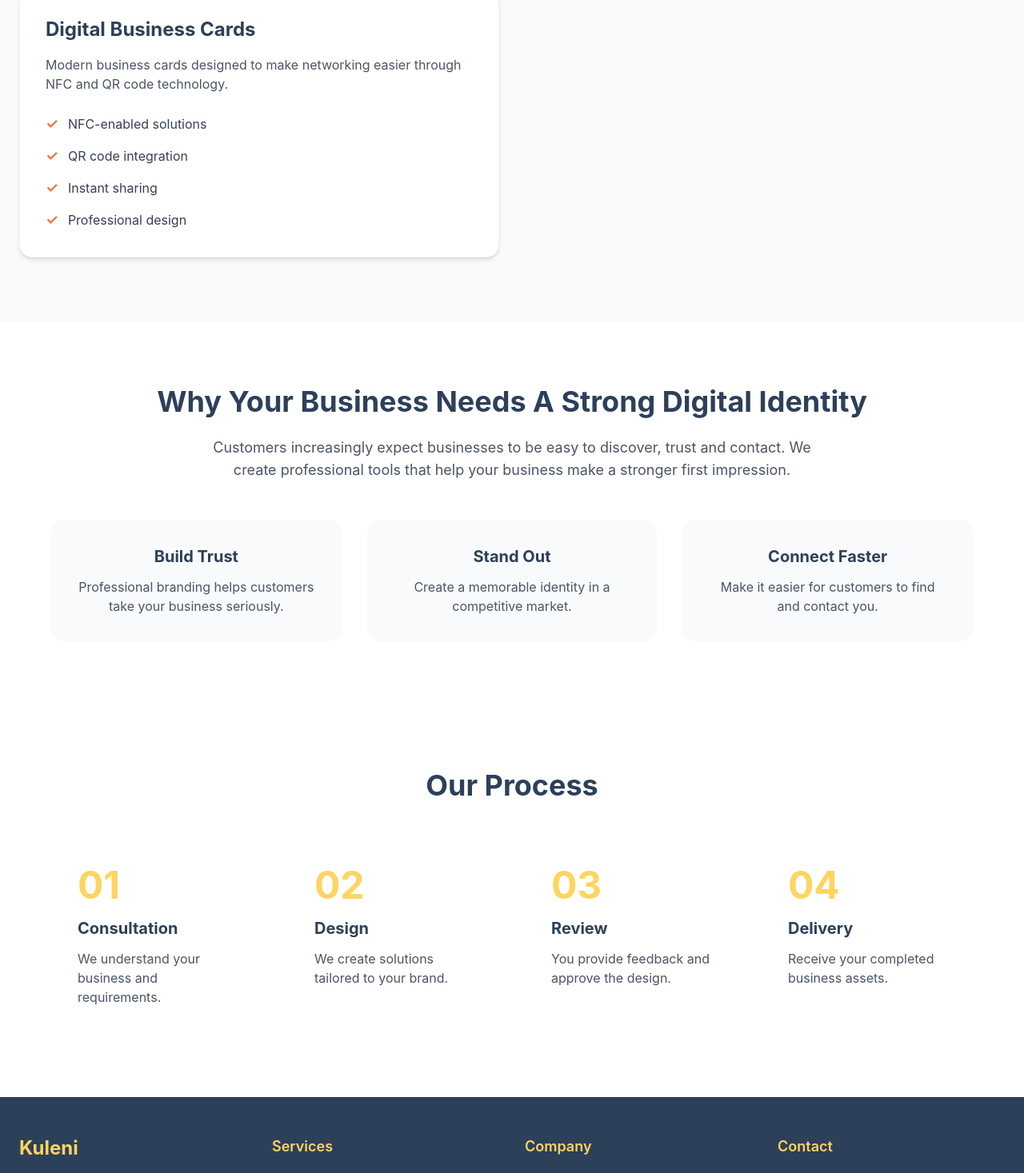
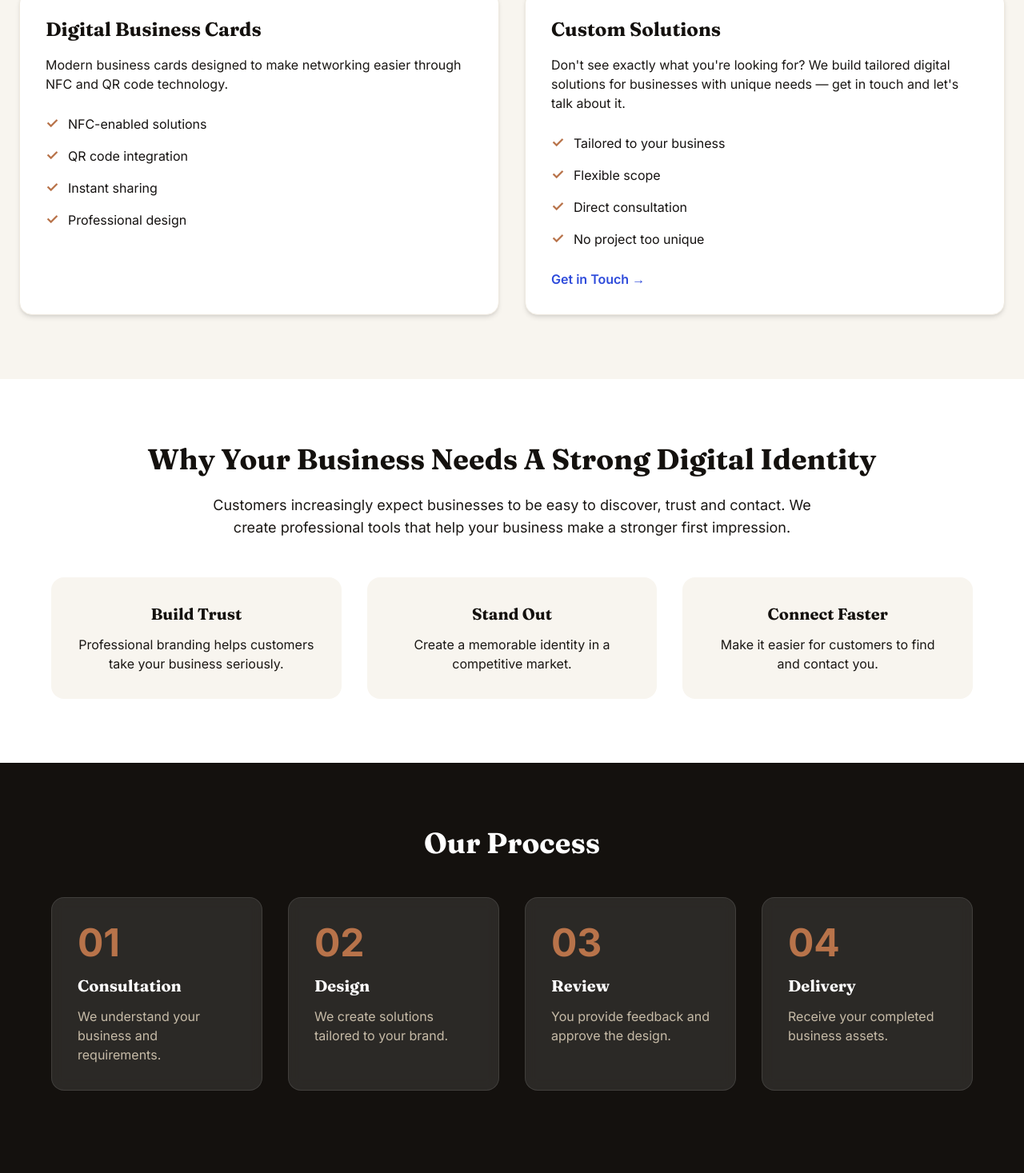
Before and after one commit to maurizio-7/impress-studio, a React (Vite) app: page /services in a window 1280 px wide. Shown: the part 626-2093 px from the top of the page at 80% size. Built offline with nearby package versions, Linux system fonts and the light colour scheme.

Commit message:
change design

```diff
--- a/index.html
+++ b/index.html
@@ -5,6 +5,12 @@
   <meta charset="UTF-8" />
   <link rel="icon" type="image/svg+xml" href="/favicon.svg" />
   <meta name="viewport" content="width=device-width, initial-scale=1.0" />
+  <link rel="preconnect" href="https://fonts.googleapis.com" />
+  <link rel="preconnect" href="https://fonts.gstatic.com" crossorigin />
+  <link
+    href="https://fonts.googleapis.com/css2?family=Fraunces:opsz,wght@9..144,400;9..144,500;9..144,600;9..144,700&family=Inter:wght@400;500;600;700&display=swap"
+    rel="stylesheet"
+  />
   <title>Kuleni</title>
 </head>
 
--- a/src/components/CallToAction.jsx
+++ b/src/components/CallToAction.jsx
@@ -5,18 +5,18 @@ function CallToAction() {
   return (
     <div>
       <section className="py-20 px-6">
-        <div className="max-w-5xl mx-auto bg-blue-600 rounded-3xl p-12 text-center">
+        <div className="max-w-5xl mx-auto bg-brand-interactive rounded-3xl p-12 text-center">
           <h2 className="text-4xl font-bold text-white">
             Ready To Upgrade Your Business?
           </h2>
 
-          <p className="my-4 text-blue-100">
+          <p className="my-4 text-white/80">
             Contact us today and create a professional brand customers trust.
           </p>
 
           <Link
             to="/contact"
-            className="mt-4 px-8 py-4 bg-white text-blue-600 rounded-xl font-bold"
+            className="mt-4 px-8 py-4 bg-white text-brand-interactive rounded-xl font-bold transition-all duration-300 hover:-translate-y-0.5 hover:shadow-lg"
           >
             Get Started
           </Link>
--- a/src/components/ClientBanner.jsx
+++ b/src/components/ClientBanner.jsx
@@ -19,7 +19,7 @@ function ClientBanner() {
             {clients.map((client, index) => (
               <div
                 key={index}
-                className="text-2xl font-semibold text-brand-navy"
+                className="text-2xl font-semibold text-brand-dark"
               >
                 {client}
               </div>
@@ -29,7 +29,7 @@ function ClientBanner() {
             {clients.map((client, index) => (
               <div
                 key={`duplicate-${index}`}
-                className="text-2xl font-semibold text-brand-navy"
+                className="text-2xl font-semibold text-brand-dark"
               >
                 {client}
               </div>
--- a/src/components/Footer.jsx
+++ b/src/components/Footer.jsx
@@ -3,12 +3,12 @@ import { Link } from "react-router-dom";
 
 function Footer() {
   return (
-    <footer className="bg-brand-navy text-white">
+    <footer className="bg-brand-dark text-white">
       <div className="max-w-7xl mx-auto px-6 py-12">
         <div className="grid md:grid-cols-4 gap-8">
           {/* Brand */}
           <div>
-            <h2 className="text-2xl font-bold text-brand-yellow">
+            <h2 className="text-2xl font-bold text-brand-accent">
               <Link to="/">Kuleni</Link>
             </h2>
 
@@ -20,7 +20,7 @@ function Footer() {
 
           {/* Services */}
           <div>
-            <h3 className="text-lg font-semibold text-brand-yellow">
+            <h3 className="text-lg font-semibold text-brand-accent">
               Services
             </h3>
 
@@ -37,21 +37,21 @@ function Footer() {
 
           {/* Company */}
           <div>
-            <h3 className="text-lg font-semibold text-brand-yellow">Company</h3>
+            <h3 className="text-lg font-semibold text-brand-accent">Company</h3>
 
             <ul className="mt-4 space-y-3 text-gray-200">
               <li>
-                <Link to="/services" className="hover:text-brand-yellow">
+                <Link to="/services" className="hover:text-brand-interactive transition-colors duration-200">
                   Services
                 </Link>
               </li>
               <li>
-                <Link to="/portfolio" className="hover:text-brand-yellow">
+                <Link to="/portfolio" className="hover:text-brand-interactive transition-colors duration-200">
                   Portfolio
                 </Link>
               </li>
               <li>
-                <Link to="/contact" className="hover:text-brand-yellow">
+                <Link to="/contact" className="hover:text-brand-interactive transition-colors duration-200">
                   Contact
                 </Link>
               </li>
@@ -60,7 +60,7 @@ function Footer() {
 
           {/* Contact */}
           <div>
-            <h3 className="text-lg font-semibold text-brand-yellow">Contact</h3>
+            <h3 className="text-lg font-semibold text-brand-accent">Contact</h3>
 
             <ul className="mt-4 space-y-3 text-gray-200">
               <li>Lusaka, Zambia</li>
--- a/src/components/Hero.jsx
+++ b/src/components/Hero.jsx
@@ -4,12 +4,12 @@ import heroImage from "../assets/hero-image.jpg";
 
 function Hero() {
   return (
-    <section className="min-h-screen flex items-center px-6 lg:px-20 bg-brand-navy">
+    <section className="min-h-screen flex items-center px-6 lg:px-20 bg-brand-dark">
       <div className="max-w-6xl mx-auto grid lg:grid-cols-2 gap-12 items-center">
         <div>
           <h1 className="text-5xl lg:text-7xl font-bold text-white leading-tight">
             Helping Zambian businesses build a{" "}
-            <span className="text-brand-yellow">digital presence.</span>
+            <span className="text-brand-accent">digital presence.</span>
           </h1>
 
           <p className="mt-6 text-lg text-gray-200 max-w-xl">
@@ -25,7 +25,7 @@ function Hero() {
 
             <Link
               to="/portfolio"
-              className="px-8 py-4 border border-white/40 text-white rounded-xl font-semibold hover:bg-white hover:text-brand-navy transition"
+              className="px-8 py-4 border border-white/40 text-white rounded-xl font-semibold transition-all duration-300 hover:bg-white hover:text-brand-dark hover:-translate-y-0.5"
             >
               View Our Work
             </Link>
--- /dev/null
+++ b/src/components/Reveal.jsx
@@ -0,0 +1,32 @@
+import React, { useEffect, useRef, useState } from "react";
+
+function Reveal({ children, className = "" }) {
+  const ref = useRef(null);
+  const [visible, setVisible] = useState(false);
+
+  useEffect(() => {
+    const node = ref.current;
+    if (!node) return;
+
+    const observer = new IntersectionObserver(
+      ([entry]) => {
+        if (entry.isIntersecting) {
+          setVisible(true);
+          observer.disconnect();
+        }
+      },
+      { threshold: 0.15 },
+    );
+
+    observer.observe(node);
+    return () => observer.disconnect();
+  }, []);
+
+  return (
+    <div className={`reveal ${visible ? "is-visible" : ""} ${className}`} ref={ref}>
+      {children}
+    </div>
+  );
+}
+
+export default Reveal;
--- a/src/index.css
+++ b/src/index.css
@@ -1,12 +1,31 @@
 @import "tailwindcss";
 
 @theme {
-  --color-brand-navy: #2d4059;
-  --color-brand-yellow: #ffd460;
-  --color-brand-orange: #f07b3f;
-  --color-brand-coral: #ea5455;
+  /* Brand palette */
+  --color-brand-dark: #14110e;
+  --color-brand-light: #efeae0;
+  --color-brand-accent: #b8734a;
+  --color-brand-accent-hover: #9a552c;
+  --color-brand-interactive: #2e4bdb;
+  --color-brand-interactive-hover: #0b28b8;
+  --color-brand-structural: #6b6560;
+  --color-brand-text: #1a1714;
 
-  --font-display: "Inter", sans-serif;
+  /* Warm neutral scale, calibrated to the brand palette above,
+     so every existing gray-* utility inherits the new look. */
+  --color-gray-50: #f8f5ef;
+  --color-gray-100: #efeae0;
+  --color-gray-200: #ddd5c5;
+  --color-gray-300: #c7bca8;
+  --color-gray-400: #91887c;
+  --color-gray-500: #6b6560;
+  --color-gray-600: #1a1714;
+  --color-gray-700: #141110;
+  --color-gray-800: #0f0c0a;
+  --color-gray-900: #0a0807;
+
+  --font-display: "Fraunces", serif;
+  --font-sans: "Inter", sans-serif;
 }
 
 /* Global Styles */
@@ -17,8 +36,15 @@ html {
 
 body {
   font-family: "Inter", sans-serif;
-  background-color: white;
-  color: #2d4059;
+  background-color: var(--color-brand-light);
+  color: var(--color-brand-text);
+}
+
+h1,
+h2,
+h3,
+h4 {
+  font-family: "Fraunces", serif;
 }
 
 /* Reusable Components */
@@ -27,21 +53,21 @@ body {
   /* Primary Button */
 
   .btn-primary {
-    @apply bg-brand-yellow text-brand-navy font-semibold px-6 py-3 rounded-lg transition duration-300;
+    @apply bg-brand-interactive text-white font-semibold px-6 py-3 rounded-lg transition-all duration-300 ease-out;
   }
 
   .btn-primary:hover {
-    @apply bg-brand-orange text-white;
+    @apply bg-brand-interactive-hover -translate-y-0.5 shadow-lg;
   }
 
   /* Secondary Button */
 
   .btn-secondary {
-    @apply bg-brand-orange text-white font-semibold px-6 py-3 rounded-lg transition duration-300;
+    @apply bg-brand-accent text-white font-semibold px-6 py-3 rounded-lg transition-all duration-300 ease-out;
   }
 
   .btn-secondary:hover {
-    @apply bg-brand-coral;
+    @apply bg-brand-accent-hover -translate-y-0.5 shadow-lg;
   }
 
   /* Section */
@@ -57,15 +83,15 @@ body {
   }
 
   .card {
-    @apply bg-white rounded-2xl shadow-lg p-8 transition duration-300;
+    @apply bg-white rounded-2xl shadow-lg p-8 transition-all duration-300 ease-out;
   }
 
   .card:hover {
-    @apply -translate-y-2;
+    @apply -translate-y-2 shadow-xl;
   }
 
   .input-field {
-    @apply w-full border border-gray-300 rounded-lg p-3 focus:outline-none focus:ring-2 focus:ring-brand-yellow;
+    @apply w-full border border-gray-300 rounded-lg p-3 transition-colors duration-200 focus:outline-none focus:ring-2 focus:ring-brand-interactive focus:border-brand-interactive;
   }
 }
 
@@ -82,3 +108,32 @@ body {
 .animate-scroll {
   animation: scroll 20s linear infinite;
 }
+
+/* Scroll-reveal */
+
+@keyframes fade-in-up {
+  from {
+    opacity: 0;
+    transform: translateY(16px);
+  }
+
+  to {
+    opacity: 1;
+    transform: translateY(0);
+  }
+}
+
+.reveal {
+  opacity: 0;
+}
+
+.reveal.is-visible {
+  animation: fade-in-up 0.6s ease-out forwards;
+}
+
+@media (prefers-reduced-motion: reduce) {
+  .reveal {
+    opacity: 1;
+    animation: none;
+  }
+}
--- a/src/pages/Services.jsx
+++ b/src/pages/Services.jsx
@@ -1,5 +1,7 @@
 import React from "react";
+import { Link } from "react-router-dom";
 import CallToAction from "../components/CallToAction";
+import Reveal from "../components/Reveal";
 
 function Services() {
   const services = [
@@ -38,14 +40,28 @@ function Services() {
         "Professional design",
       ],
     },
+
+    {
+      title: "Custom Solutions",
+      description:
+        "Don't see exactly what you're looking for? We build tailored digital solutions for businesses with unique needs — get in touch and let's talk about it.",
+      features: [
+        "Tailored to your business",
+        "Flexible scope",
+        "Direct consultation",
+        "No project too unique",
+      ],
+      isCustom: true,
+    },
   ];
 
   return (
     <main>
       {/* Services */}
-      <section className="section bg-gray-50">
+      <Reveal>
+<section className="section bg-gray-50">
         <div className="max-w-7xl mx-auto">
-          <h2 className="text-4xl font-bold text-center text-brand-navy">
+          <h2 className="text-4xl font-bold text-center text-brand-dark">
             Our Services
           </h2>
 
@@ -53,9 +69,9 @@ function Services() {
             {services.map((service, index) => (
               <div
                 key={index}
-                className="bg-white p-8 rounded-2xl shadow-md hover:shadow-xl hover:-translate-y-2 transition-all duration-399 border border-gray-100"
+                className="bg-white p-8 rounded-2xl shadow-md hover:shadow-xl hover:-translate-y-2 transition-all duration-300 border border-gray-100"
               >
-                <h3 className="text-2xl font-bold text-brand-navy">
+                <h3 className="text-2xl font-bold text-brand-dark">
                   {service.title}
                 </h3>
 
@@ -67,7 +83,7 @@ function Services() {
                       key={index}
                       className="flex items-center gap-3 text-gray-700"
                     >
-                      <span className="text-brand-orange font-bold text-lg">
+                      <span className="text-brand-accent font-bold text-lg">
                         ✓
                       </span>
 
@@ -75,16 +91,27 @@ function Services() {
                     </li>
                   ))}
                 </ul>
+
+                {service.isCustom && (
+                  <Link
+                    to="/contact"
+                    className="mt-6 inline-block text-brand-interactive font-semibold hover:text-brand-interactive-hover transition-colors duration-200"
+                  >
+                    Get in Touch →
+                  </Link>
+                )}
               </div>
             ))}
           </div>
         </div>
       </section>
+</Reveal>
 
       {/* Why Section */}
-      <section className="section bg-white">
+      <Reveal>
+<section className="section bg-white">
         <div className="max-w-6xl mx-auto text-center">
-          <h2 className="text-4xl font-bold text-brand-navy">
+          <h2 className="text-4xl font-bold text-brand-dark">
             Why Your Business Needs A Strong Digital Identity
           </h2>
 
@@ -104,7 +131,7 @@ function Services() {
               transition
             "
             >
-              <h3 className="text-xl font-bold text-brand-navy">Build Trust</h3>
+              <h3 className="text-xl font-bold text-brand-dark">Build Trust</h3>
 
               <p className="mt-3 text-gray-600">
                 Professional branding helps customers take your business
@@ -121,7 +148,7 @@ function Services() {
               transition
             "
             >
-              <h3 className="text-xl font-bold text-brand-navy">Stand Out</h3>
+              <h3 className="text-xl font-bold text-brand-dark">Stand Out</h3>
 
               <p className="mt-3 text-gray-600">
                 Create a memorable identity in a competitive market.
@@ -137,7 +164,7 @@ function Services() {
               transition
             "
             >
-              <h3 className="text-xl font-bold text-brand-navy">
+              <h3 className="text-xl font-bold text-brand-dark">
                 Connect Faster
               </h3>
 
@@ -148,11 +175,15 @@ function Services() {
           </div>
         </div>
       </section>
+</Reveal>
 
       {/* Process */}
-      <section className="section bg-white">
+      <Reveal>
+<section className="section bg-brand-dark">
         <div className="max-w-6xl mx-auto">
-          <h2 className="text-4xl font-bold text-center">Our Process</h2>
+          <h2 className="text-4xl font-bold text-center text-white">
+            Our Process
+          </h2>
 
           <div className="mt-12 grid md:grid-cols-4 gap-8">
             <div
@@ -167,7 +198,7 @@ function Services() {
             >
               <span
                 className="
-                text-brand-yellow text-5xl font-bold
+                text-brand-accent text-5xl font-bold
               "
               >
                 {" "}
@@ -176,13 +207,13 @@ function Services() {
               <h3
                 className="
               mt-4
-              text-brand-navy
+              text-white
               text-xl
               font-bold"
               >
                 Consultation
               </h3>
-              <p className="mt-3 text-gray-600">
+              <p className="mt-3 text-gray-300">
                 We understand your business and requirements.
               </p>
             </div>
@@ -198,7 +229,7 @@ function Services() {
             >
               <span
                 className="
-                text-brand-yellow text-5xl font-bold
+                text-brand-accent text-5xl font-bold
               "
               >
                 {" "}
@@ -207,13 +238,13 @@ function Services() {
               <h3
                 className="
               mt-4
-              text-brand-navy
+              text-white
               text-xl
               font-bold"
               >
                 Design
               </h3>
-              <p className="mt-3 text-gray-600">
+              <p className="mt-3 text-gray-300">
                 We create solutions tailored to your brand.
               </p>
             </div>
@@ -229,7 +260,7 @@ function Services() {
             >
               <span
                 className="
-                text-brand-yellow text-5xl font-bold
+                text-brand-accent text-5xl font-bold
               "
               >
                 {" "}
@@ -238,13 +269,13 @@ function Services() {
               <h3
                 className="
               mt-4
-              text-brand-navy
+              text-white
               text-xl
               font-bold"
               >
                 Review
               </h3>
-              <p className="mt-3 text-gray-600">
+              <p className="mt-3 text-gray-300">
                 You provide feedback and approve the design.
               </p>
             </div>
@@ -260,7 +291,7 @@ function Services() {
             >
               <span
                 className="
-                text-brand-yellow text-5xl font-bold
+                text-brand-accent text-5xl font-bold
               "
               >
                 {" "}
@@ -269,19 +300,20 @@ function Services() {
               <h3
                 className="
               mt-4
-              text-brand-navy
+              text-white
               text-xl
               font-bold"
               >
                 Delivery
               </h3>
-              <p className="mt-3 text-gray-600">
+              <p className="mt-3 text-gray-300">
                 Receive your completed business assets.
               </p>
             </div>
           </div>
         </div>
       </section>
+</Reveal>
 
       {/* <CallToAction /> */}
     </main>
```
Also changed, not shown: src/components/Navbar.jsx (+5 -5 lines), src/pages/Contact.jsx (+23 -20 lines), src/pages/Home.jsx (+22 -15 lines), src/pages/Portfolio.jsx (+23 -17 lines).
